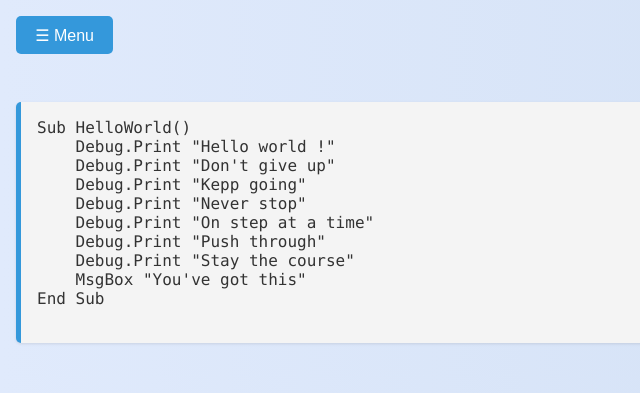
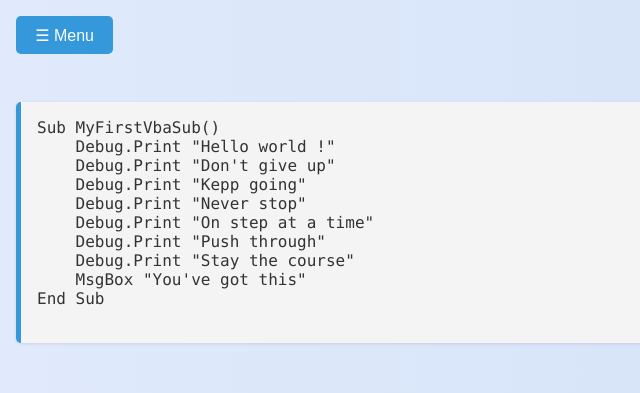
Before and after one commit to chung-notes/vba, a plain HTML site: page index.html in a window 1280 px wide. Shown: the top 393 px of the page, 0-640 px from the left. Drawn offline with Linux system fonts and the light colour scheme.

Commit message:
Update index.html

```diff
--- a/index.html
+++ b/index.html
@@ -73,7 +73,7 @@
 <div class="content">
     <!-- <h2>Sample VBA Code</h2> -->
     <pre>
-Sub HelloWorld()
+Sub MyFirstVbaSub()
     Debug.Print "Hello world !"
     Debug.Print "Don't give up"
     Debug.Print "Kepp going"
```
